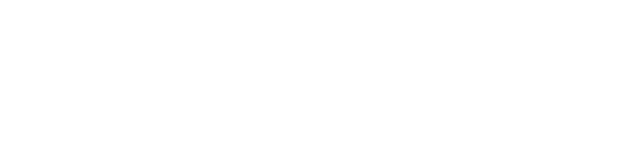
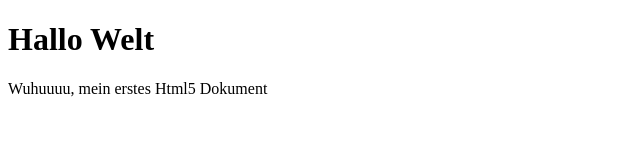
Before and after one commit to forsaken83/H5Tut, a plain HTML site: page H5Tut/WebContent/f1.html in a window 1280 px wide. Shown: the whole page, without its empty margins (0-640 px from the left). Drawn offline with Linux system fonts and the light colour scheme.

Commit message:
f1 change

```diff
--- a/H5Tut/WebContent/f1.html
+++ b/H5Tut/WebContent/f1.html
@@ -2,9 +2,10 @@
 <html>
 <head>
 <meta charset="UTF-8">
-<title>Tobis first screen3</title>
+<title>Hallo Welt</title>
 </head>
 <body>
-
+	<h1>Hallo Welt</h1>
+	<p>Wuhuuuu, mein erstes Html5 Dokument</p>
 </body>
 </html>
```
